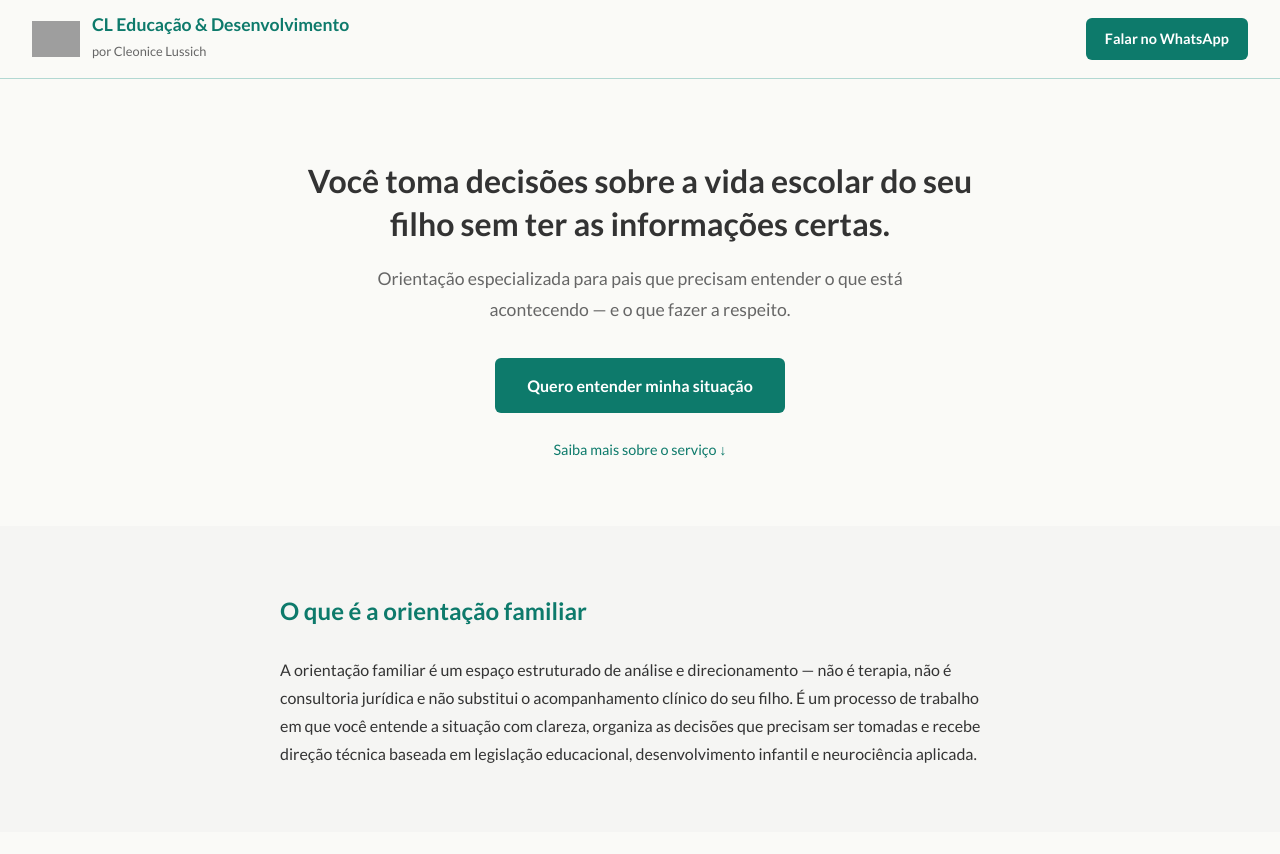
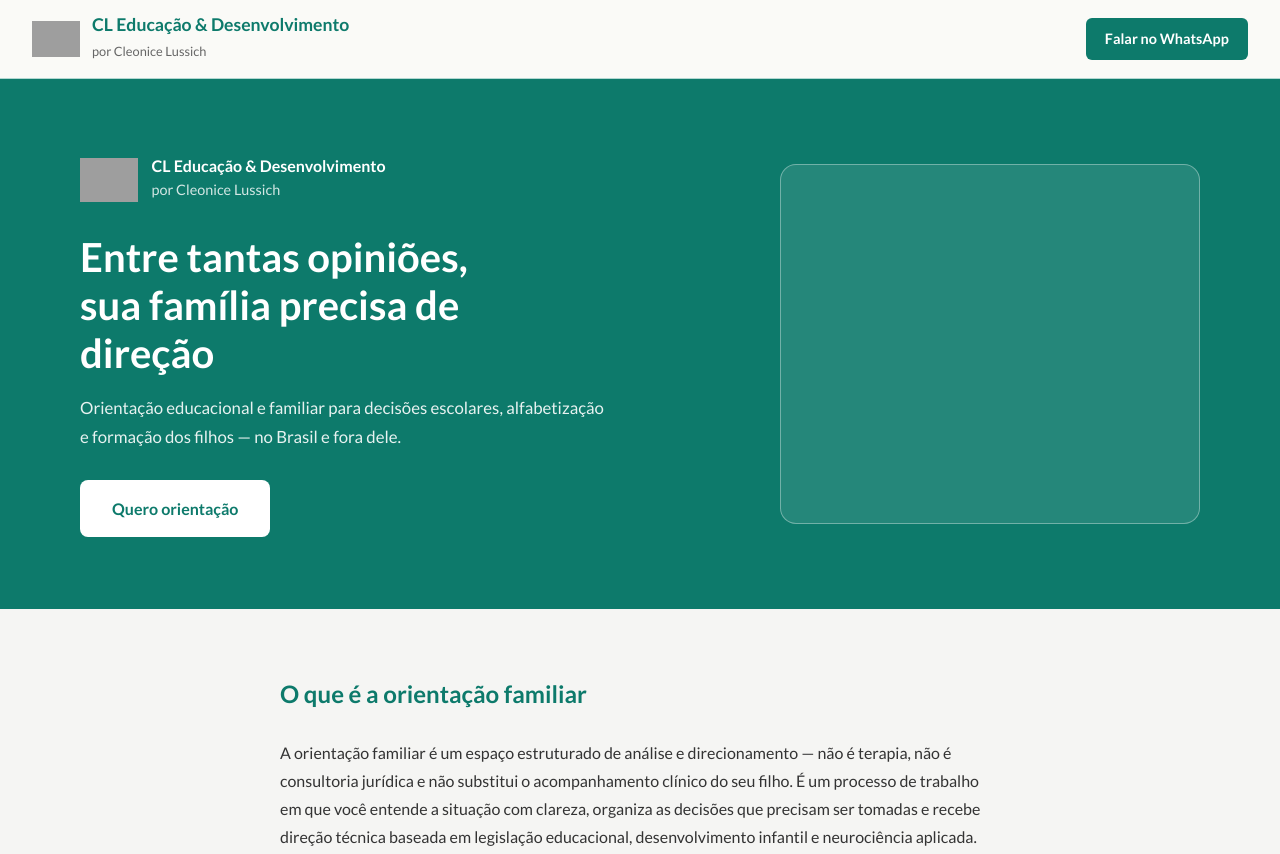
Before and after one commit to enriquitolussich-byte/cl-educacao-landing, a website: page index.html in a window 1280 px wide. Shown: the top 854 px of the page. Drawn offline with Linux system fonts and the light colour scheme; grey boxes are pictures that could not be loaded.

Commit message:
Atualiza banner inicial da landing page

```diff
--- a/index.html
+++ b/index.html
@@ -86,46 +86,86 @@
       margin-bottom: 1.5rem;
     }
 
-    /* ── HERO ── */
+    /* ── BANNER INICIAL ── */
     #hero {
-      background: var(--creme);
-      padding: 5rem 1.5rem 4rem;
-      text-align: center;
+      background: var(--teal);
+      padding: 4.5rem 1.5rem;
+    }
+    .hero-inner {
+      max-width: 1120px;
+      margin: 0 auto;
+      display: grid;
+      grid-template-columns: 1.2fr 0.8fr;
+      gap: 2.5rem;
+      align-items: center;
+    }
+    .hero-brand {
+      display: inline-flex;
+      align-items: center;
+      gap: 0.85rem;
+      margin-bottom: 1.5rem;
+    }
+    .hero-brand-logo {
+      width: 58px;
+      height: 58px;
+      object-fit: contain;
+      flex-shrink: 0;
+    }
+    .hero-brand-text strong {
+      display: block;
+      color: #fff;
+      font-size: 1rem;
+      line-height: 1.2;
+      font-weight: 700;
+    }
+    .hero-brand-text span {
+      color: rgba(255,255,255,0.82);
+      font-size: 0.9rem;
     }
     #hero h2 {
-      font-size: 2rem;
+      color: #fff;
+      font-size: 2.5rem;
+      line-height: 1.2;
       font-weight: 700;
-      color: var(--texto);
-      max-width: 680px;
-      margin: 0 auto 1.2rem;
-      line-height: 1.35;
+      max-width: 18ch;
+      margin-bottom: 1rem;
     }
     #hero p {
-      font-size: 1.1rem;
-      color: var(--texto-sec);
-      max-width: 560px;
-      margin: 0 auto 2rem;
+      color: rgba(255,255,255,0.9);
+      font-size: 1.05rem;
+      max-width: 54ch;
+      margin-bottom: 1.8rem;
     }
     .btn-primary {
       display: inline-block;
-      background: var(--teal);
-      color: #fff;
-      padding: 0.85rem 2rem;
-      border-radius: 6px;
+      background: #fff;
+      color: var(--teal);
+      padding: 0.9rem 2rem;
+      border-radius: 8px;
       text-decoration: none;
       font-weight: 700;
       font-size: 1rem;
-      margin-bottom: 1rem;
     }
-    .btn-primary:hover { background: #0a6357; }
-    .link-saiba {
+    .btn-primary:hover { background: var(--teal-claro); }
+    .hero-media { width: 100%; }
+    .hero-photo,
+    .hero-photo-placeholder {
+      width: 100%;
+      max-width: 420px;
+      margin-left: auto;
+      border-radius: 16px;
+    }
+    .hero-photo {
+      object-fit: contain;
       display: block;
-      color: var(--teal);
-      font-size: 0.9rem;
-      text-decoration: none;
-      margin-top: 0.5rem;
+      height: auto;
+      box-shadow: 0 10px 30px rgba(0, 0, 0, 0.18);
     }
-    .link-saiba:hover { text-decoration: underline; }
+    .hero-photo-placeholder {
+      min-height: 360px;
+      background: rgba(255,255,255,0.1);
+      border: 1px solid rgba(255,255,255,0.35);
+    }
 
     /* ── O QUE É ── */
     #servico { background: var(--cinza-suave); }
@@ -425,8 +465,12 @@
       .header-brand { gap: 0.6rem; }
       .header-brand-logo { width: 40px; height: 40px; }
       .btn-wpp-header { font-size: 0.8rem; padding: 0.45rem 0.9rem; }
-      #hero h2 { font-size: 1.4rem; }
-      #hero p { font-size: 0.97rem; }
+      #hero { padding: 3rem 1rem; }
+      .hero-inner { grid-template-columns: 1fr; gap: 1.8rem; }
+      #hero h2 { font-size: 1.8rem; max-width: 100%; }
+      #hero p { font-size: 0.98rem; max-width: 100%; }
+      .hero-photo,
+      .hero-photo-placeholder { margin: 0; max-width: 100%; min-height: 280px; }
       .dual-grid { grid-template-columns: 1fr; }
       .servicos-grid { grid-template-columns: 1fr; }
       .form-grid { grid-template-columns: 1fr; }
@@ -456,12 +500,25 @@
 
   <!-- HERO -->
   <section id="hero">
-    <h2>Você toma decisões sobre a vida escolar do seu filho sem ter as informações certas.</h2>
-    <p>Orientação especializada para pais que precisam entender o que está acontecendo — e o que fazer a respeito.</p>
-    <a class="btn-primary" href="https://wa.me/5511970672708" target="_blank" rel="noopener noreferrer">
-      Quero entender minha situação
-    </a>
-    <a class="link-saiba" href="#servico">Saiba mais sobre o serviço ↓</a>
+    <div class="hero-inner">
+      <div class="hero-content">
+        <div class="hero-brand">
+          <img class="hero-brand-logo" src="/cl-educacao-landing/logo-cl.png" alt="Logo CL Educação &amp; Desenvolvimento" />
+          <div class="hero-brand-text">
+            <strong>CL Educação &amp; Desenvolvimento</strong>
+            <span>por Cleonice Lussich</span>
+          </div>
+        </div>
+        <h2>Entre tantas opiniões, sua família precisa de direção</h2>
+        <p>Orientação educacional e familiar para decisões escolares, alfabetização e formação dos filhos — no Brasil e fora dele.</p>
+        <a class="btn-primary" href="https://wa.me/5511970672708?text=Ol%C3%A1%2C%20vim%20pela%20landing%20page%20da%20CL%20Educa%C3%A7%C3%A3o%20%26%20Desenvolvimento%20e%20gostaria%20de%20receber%20orienta%C3%A7%C3%A3o%20para%20entender%20qual%20servi%C3%A7o%20%C3%A9%20mais%20adequado%20para%20minha%20fam%C3%ADlia." target="_blank" rel="noopener noreferrer">
+          Quero orientação
+        </a>
+      </div>
+      <div class="hero-media" aria-hidden="true">
+        <div class="hero-photo-placeholder"></div>
+      </div>
+    </div>
   </section>
 
   <!-- O QUE É -->
```
